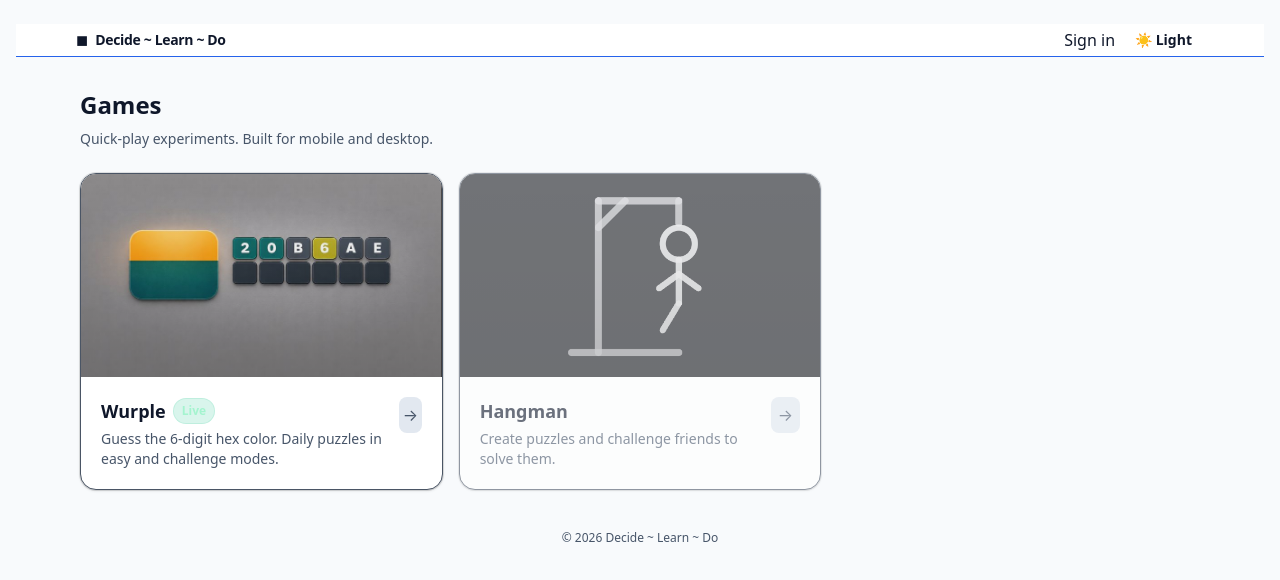
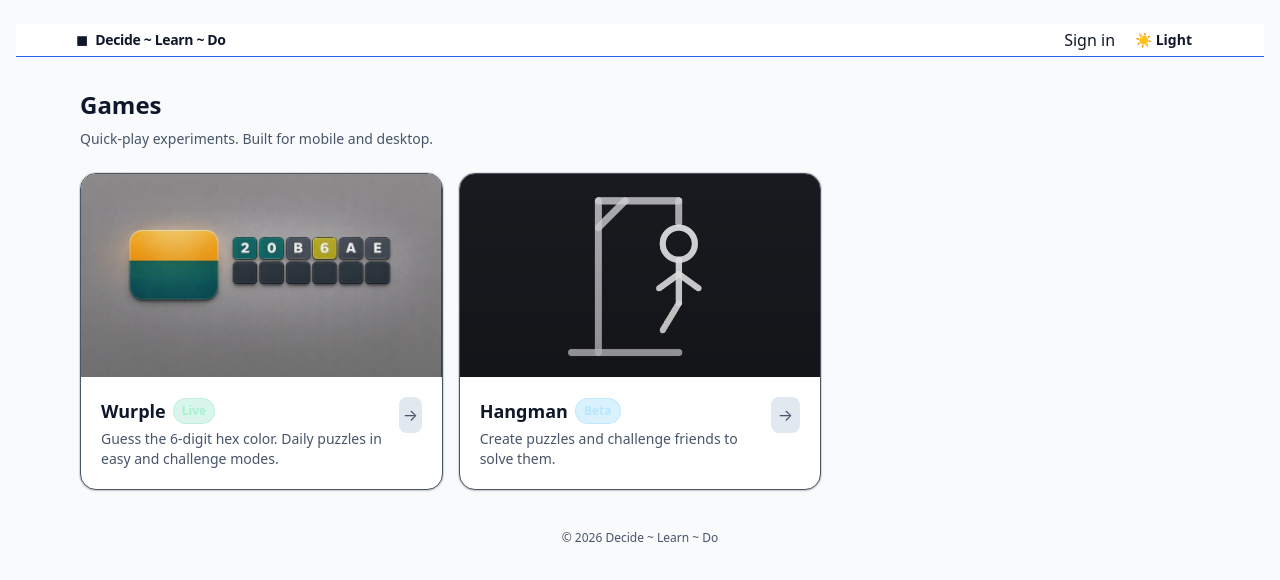
Before and after one commit to MagandaLynn/games-platform, a Next.js app in the folder apps/web/: page / in a window 1280 px wide. Shown: the top 580 px of the page. Built offline with nearby package versions, Linux system fonts and the light colour scheme; no server answers.

Commit message:
updating homepage to allow hangman to be clickable

```diff
--- a/apps/web/src/app/page.tsx
+++ b/apps/web/src/app/page.tsx
@@ -26,8 +26,8 @@ const GAMES: Game[] = [
     id: "hangman",
     title: "Hangman",
     description: "Create puzzles and challenge friends to solve them.",
-    href: "/hangman/daily",
-    status: "coming-soon",
+    href: "/hangman",
+    status: "beta",
     imageSrc: "/games/hangman.png",
     imageAlt: "Hangman game"
   }
```
